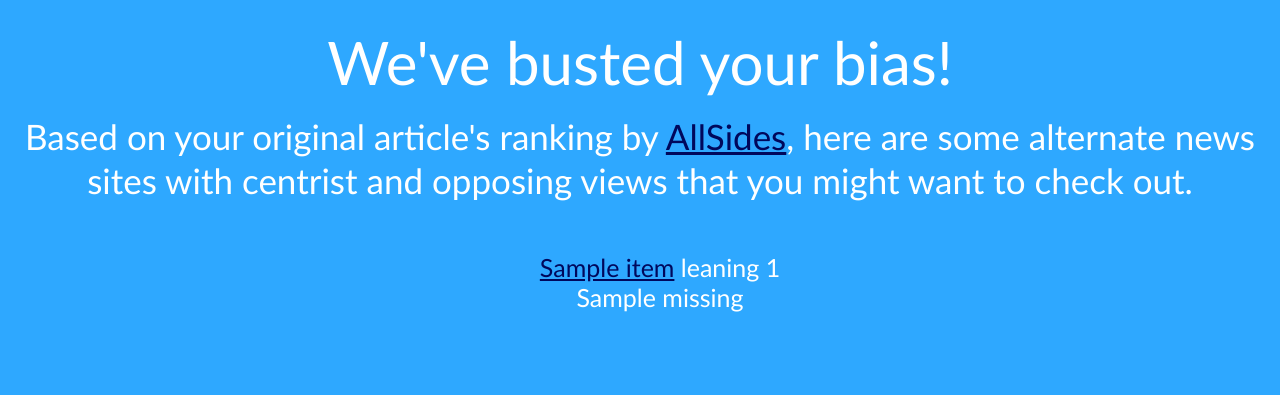
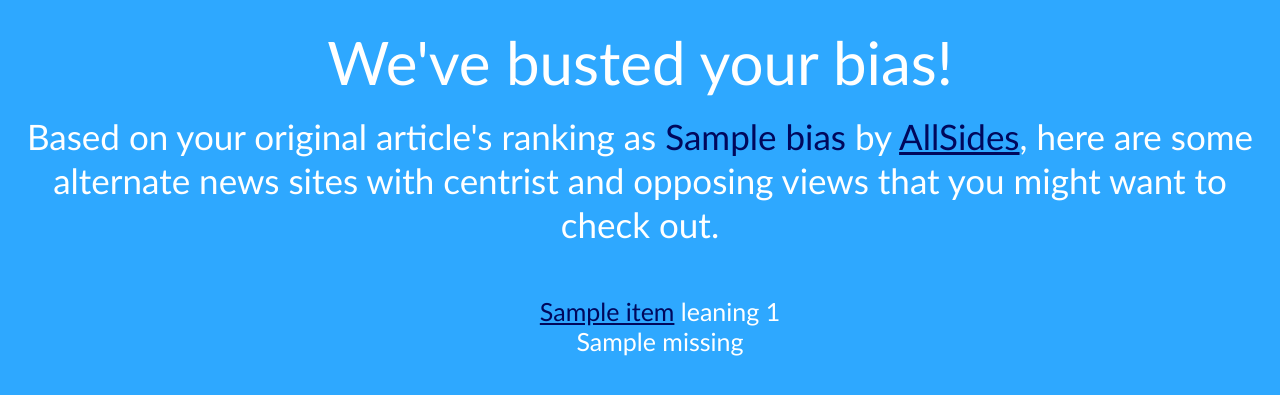
Before and after one commit to rwidjaya/acrwyw122, a Flask app: template templates/bias_buster_results.html in a window 1280 px wide. Shown: the part 48-443 px from the top of the page. Run offline with Flask 2, Linux system fonts and the light colour scheme; the template is opened without the code that fills it: most values are stand-ins (such as "Sample title", 1, 10 or a date in 2020); parts of the project's set-up code (start-up, migrations or seed data) failed here and were passed over.

Commit message:
everything seems to be working

```diff
--- a/static/bias_buster_results.css
+++ b/static/bias_buster_results.css
@@ -52,3 +52,6 @@ ul {
 	text-align: center;
 	font-size: 25px;
 }
+span {
+	color: #00085c;
+}
--- a/templates/bias_buster_results.html
+++ b/templates/bias_buster_results.html
@@ -8,7 +8,7 @@
 		<p class="header">Bias Buster | <a class="header" href="/">Home</a></p>
 	</div>
 	<h1>We've busted your bias!</h1>
-    <h2>Based on your original article's ranking by <a href="http://www.allsides.com/bias/bias-ratings">AllSides</a>, here are some alternate news sites with centrist and opposing views that you might want to check out.</h2>
+    <h2>Based on your original article's ranking as <span id="bias">{{bias}}</span> by <a href="http://www.allsides.com/bias/bias-ratings">AllSides</a>, here are some alternate news sites with centrist and opposing views that you might want to check out.</h2>
     <ul>
         {% for item in data %}
             {% if item == "none" %}
--- a/views.py
+++ b/views.py
@@ -19,10 +19,10 @@ def homepage():
 def results():
     print(request.form["url"])
     try:
-        data = pop_bias(request.form['url'])
+        data, bias = pop_bias(request.form['url'])
         print(data)
     except AssertionError:
         data = {'none': ['The news source is not in our database; please enter another article from different news source.']}
     #data = {'source name': ['center', 'http://thisisafakelink.com', 'title?']}
     # data = tester(request.form["url"])
-    return render_template("bias_buster_results.html", data = data)
+    return render_template("bias_buster_results.html", data = data, bias = bias)
```
Also changed, not shown: bias_buster/popabias.py (+5 -4 lines).
